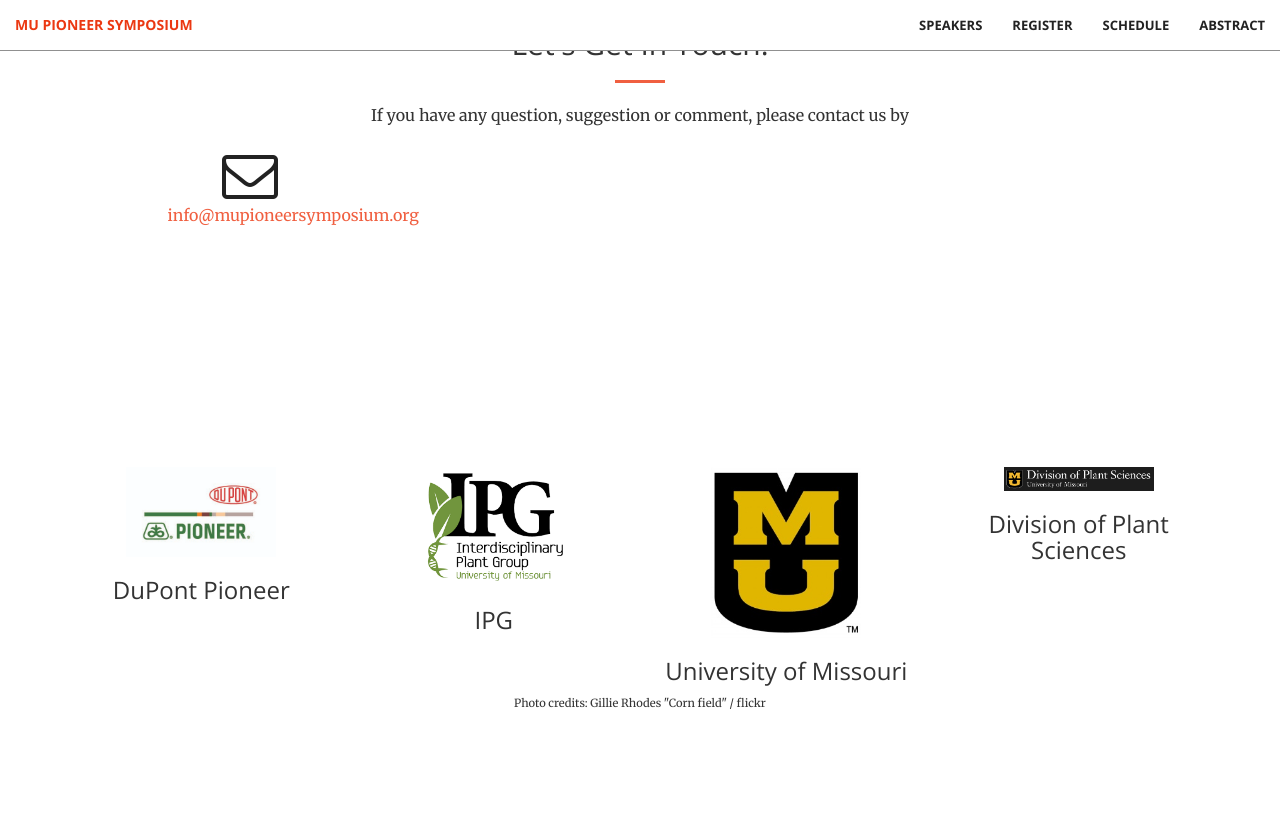
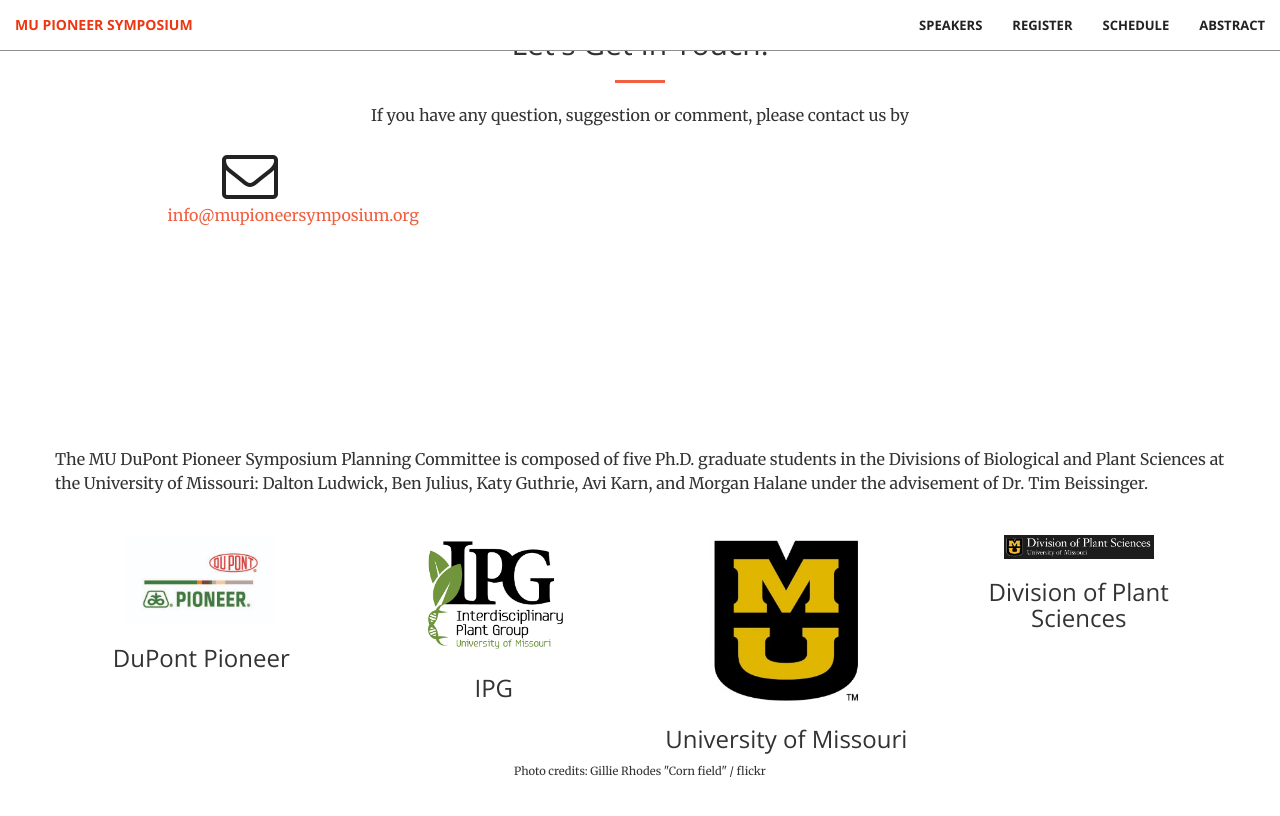
Before and after one commit to mupioneersymposium/mupioneersymposium.github.io, a Jekyll site: the page built from index.html, in a window 1280 px wide and 900 px high, scrolled down 1533 px. Shown: the top 816 px of the window. Built offline with Jekyll 4.4.1, drawn with Linux system fonts in a browser that asks for light colours.

Commit message:
Update footer.html

```diff
--- a/_includes/footer.html
+++ b/_includes/footer.html
@@ -1,4 +1,9 @@
 <section id="footer">
+    <div class="container">
+        <div class="row">
+            <p>The MU DuPont Pioneer Symposium Planning Committee is composed of five Ph.D. graduate students in the Divisions of Biological and Plant Sciences at the University of Missouri: Dalton Ludwick, Ben Julius, Katy Guthrie, Avi Karn, and Morgan Halane under the advisement of Dr. Tim Beissinger.</p>
+        </div>
+    </div>
     <div class="container">
         <div class="row">
             <div class="col-lg-3 col-md-6 text-center">
```
